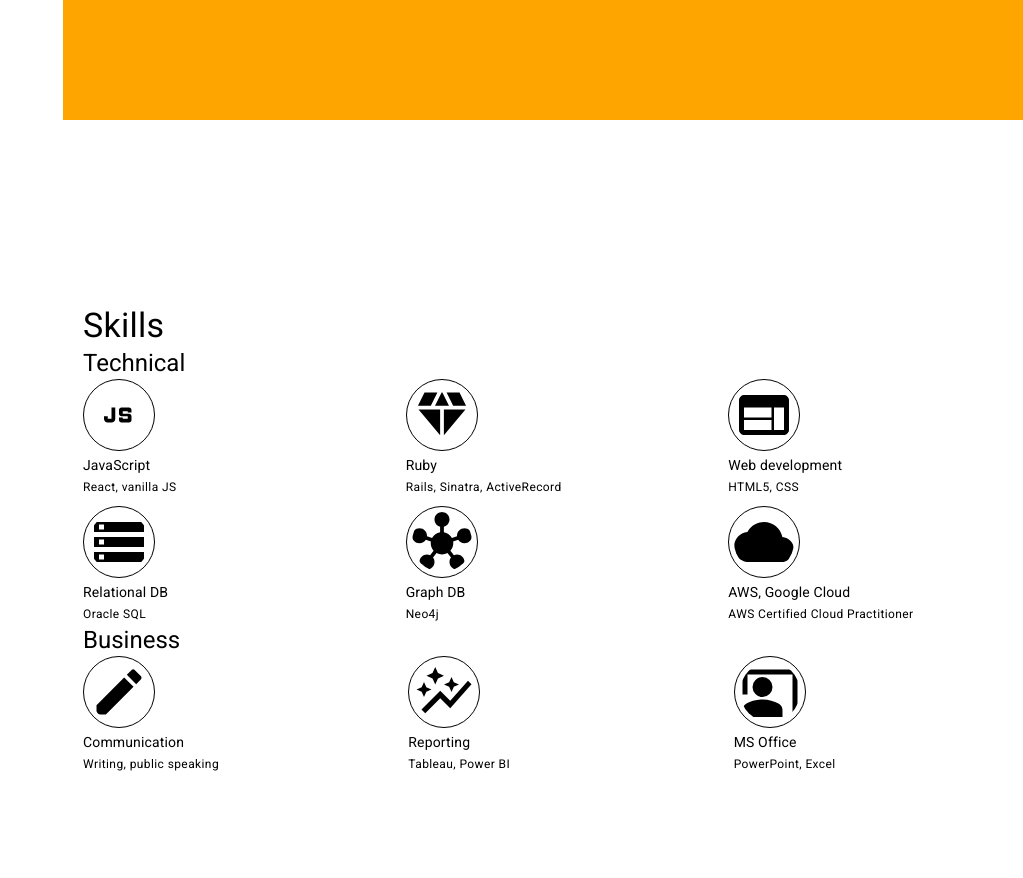
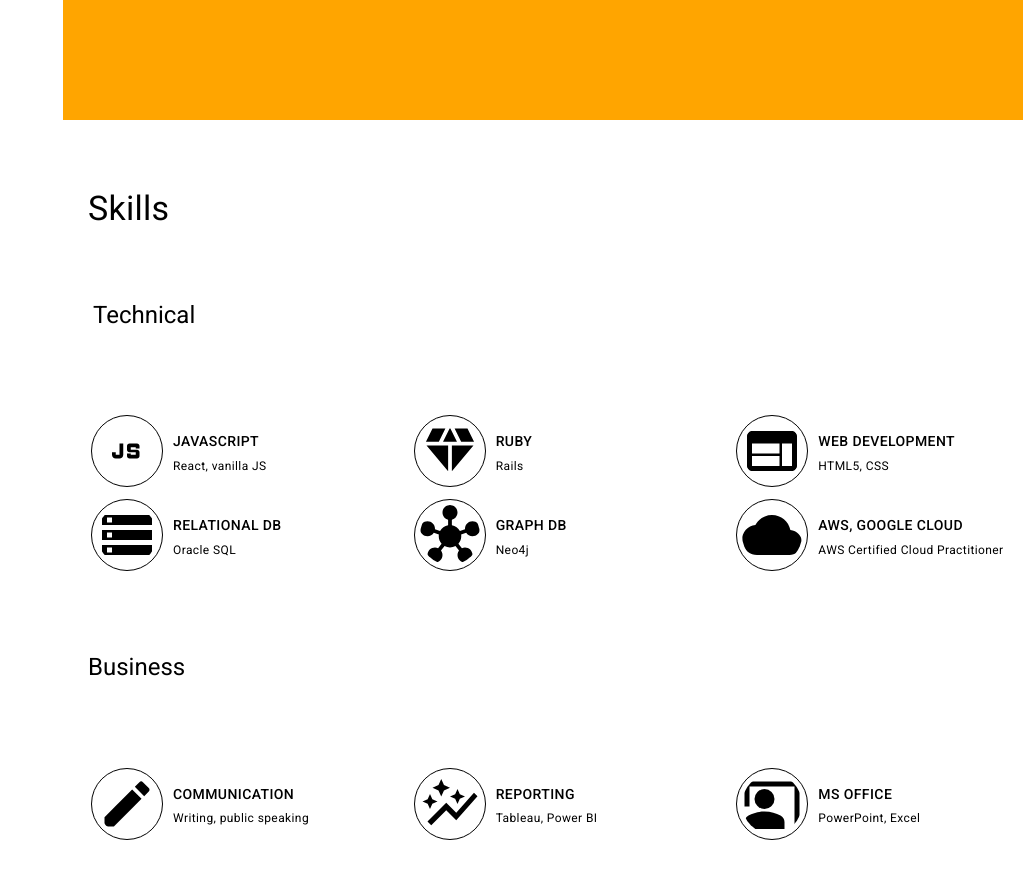
Before and after one commit to d-kilc/d-kilcullen, a React (Create React App) app: page / in a window 1280 px wide. Shown: the part 1480-2358 px from the top of the page, without its empty margins (257-1280 px from the left). Built offline with nearby package versions, Linux system fonts and the light colour scheme.

Commit message:
styling skills section for mobile

```diff
--- a/src/components/Bio.js
+++ b/src/components/Bio.js
@@ -10,8 +10,8 @@ export default function Bio() {
             justifyContent: 'center',
             alignItems: 'center',
             flexGrow: 1,
-            width: { sm: '100%' },
-            height: { sm: '100vh'},
+            width: { xs: '100%' },
+            height: { xs: '100vh'},
             m: 0,
         }}>
             <Toolbar />
--- a/src/components/ContentContainer.js
+++ b/src/components/ContentContainer.js
@@ -63,7 +63,6 @@ export default function Nav() {
                             alt="Daniel Kilcullen"
                             src={avi}
                             sx={{ width: 150, height: 150, margin: 2 }}
-
                         />
                     </div>
                     <div>
@@ -155,9 +154,8 @@ export default function Nav() {
                 ml: { sm: `${drawerWidth}px` },
                 backgroundColor: theme.palette.background.paper
             }}>
-            <Toolbar>
+            <Toolbar sx= {{ display: {xs: "flex", sm: 'none'} }}>
                 <IconButton
-                // color="inherit"
                     aria-label="open drawer"
                     edge="start"
                     onClick={handleDrawerToggle}
@@ -165,7 +163,9 @@ export default function Nav() {
                     >
                     <MenuIcon />
                 </IconButton>
-            <Typography variant="h6" noWrap component="div">
+                <Typography variant="h6" noWrap component="div"
+                    sx={{color: theme.palette.text.base }}
+                >
                     Daniel Kilcullen
                 </Typography>
             </Toolbar>
--- a/src/components/Skills.js
+++ b/src/components/Skills.js
@@ -20,80 +20,108 @@ export default function Skills() {
         <ThemeProvider theme={theme}>
             {/* <div style={{ width: '100%', height: "100vh", margin: '20px 20px' }}> */}
             <Box
-                display="flex"  flexDirection="column"
-                width='100%' height='100vh'
-                margin="20px 20px"
+                display="flex"  flexDirection="column" width='100%'
+                sx= {{ height: { xs: '100vh', sm: '100vh'} }}
+                // padding="10px 10px"
                 // bgcolor="lightgreen"
                 // alignItems="center"
-                justifyContent="center"
+                justifyContent="space-evenly"
             >
-                <Typography variant="h4">Skills</Typography>
-                {/* <Grid sx={{
-                    display: 'grid',
-                    gridTemplateColumns: {sm: 'repeat(3, 1fr)'},
-                    bgcolor: (theme) =>
-                        theme.palette.mode === 'dark' ? '#101010' : 'grey.100',
-                    color: (theme) =>
-                        theme.palette.mode === 'dark' ? 'grey.300' : 'grey.800',
-                    border: '1px solid',
-                    borderColor: (theme) =>
-                        theme.palette.mode === 'dark' ? 'grey.800' : 'grey.300',
-                    p: 1,
-                    fontSize: '0.875rem',
-                    fontWeight: '700',
-                    height:  '100vh',
-                    width: `100%`,
-                    align: 'center'
-                }}>  */}
-                <Typography variant="h5">Technical</Typography>
-                <Grid container spacing={1}>
-                    <Grid item xs={6} md={4}>
-                        <JavascriptIcon sx={{border: '1px solid', borderRadius: '50%', padding: '5px', fontSize: 60, margin: 'auto'}}/>
-                        <Typography variant="body2">JavaScript</Typography>
+                <Typography variant="h4" sx= {{ margin: '0 0 0 25px' }}>Skills</Typography>
+                <Typography variant="h5" m={1} sx= {{ margin: '0 0 0 30px' }}>Technical</Typography>
+                <Grid container spacing={1} m={1} sx= {{ marginLeft: {xs: '20%', md: '20px'} }}>
+                    <Grid item xs={12} md={6} lg={4} display="flex">
+                        <Box margin="auto 0">
+                            <JavascriptIcon sx={{border: '1px solid', borderRadius: '50%', padding: '5px', fontSize: {xs: 40, md: 60}}}/>
+                        </Box>
+                        <Box margin="auto auto auto 10px">
+                            <Typography variant="button">JavaScript</Typography>
+                            <br/>
                             <Typography variant="caption">React, vanilla JS</Typography>
+                        </Box>
                     </Grid>
-                    <Grid item xs={6} md={4}>
-                        <DiamondIcon sx={{border: '1px solid', borderRadius: '50%', padding: '5px', fontSize: 60}}/>
-                        <Typography variant="body2">Ruby</Typography>
-                        <Typography variant="caption">Rails, Sinatra, ActiveRecord</Typography>
+                    <Grid item xs={12} md={6} lg={4} display="flex">
+                        <Box margin="auto 0">
+                            <DiamondIcon sx={{border: '1px solid', borderRadius: '50%', padding: '5px', fontSize: {xs: 40, md: 60}}}/>
+                        </Box>
+                        <Box margin="auto auto auto 10px">
+                            <Typography variant="button">Ruby</Typography>
+                            <br/>
+                            <Typography variant="caption">Rails</Typography>
+                        </Box>
                     </Grid>
-                    <Grid item xs={6} md={4}>
-                        <WebIcon sx={{border: '1px solid', borderRadius: '50%', padding: '5px', fontSize: 60}}/>
-                        <Typography variant="body2">Web development</Typography>
+                    <Grid item xs={12} md={6} lg={4} display="flex">
+                        <Box margin="auto 0">
+                            <WebIcon sx={{border: '1px solid', borderRadius: '50%', padding: '5px', fontSize: {xs: 40, md: 60}}}/>
+                        </Box>
+                        <Box margin="auto auto auto 10px">
+                            <Typography variant="button">Web development</Typography>
+                            <br/>
                             <Typography variant="caption">HTML5, CSS</Typography>
+                        </Box>
                     </Grid>
-                    <Grid item xs={6} md={4}>
-                        <StorageIcon sx={{border: '1px solid', borderRadius: '50%', padding: '5px', fontSize: 60}}/>
-                        <Typography variant="body2">Relational DB</Typography>
+                    <Grid item xs={12} md={6} lg={4} display="flex">
+                        <Box margin="auto 0">
+                            <StorageIcon sx={{border: '1px solid', borderRadius: '50%', padding: '5px', fontSize: {xs: 40, md: 60}}}/>
+                        </Box>
+                        <Box margin="auto auto auto 10px">
+                            <Typography variant="button">Relational DB</Typography>
+                            <br/>
                             <Typography variant="caption">Oracle SQL</Typography>
+                        </Box>
                     </Grid>
-                    <Grid item xs={6} md={4}>
-                        <HubIcon sx={{border: '1px solid', borderRadius: '50%', padding: '5px', fontSize: 60}}/>
-                        <Typography variant="body2">Graph DB</Typography>
+                    <Grid item xs={12} md={6} lg={4} display="flex">
+                        <Box margin="auto 0">
+                            <HubIcon sx={{border: '1px solid', borderRadius: '50%', padding: '5px', fontSize: {xs: 40, md: 60}}}/>
+                        </Box>
+                        <Box margin="auto auto auto 10px">
+                            <Typography variant="button">Graph DB</Typography>
+                            <br/>
                             <Typography variant="caption">Neo4j</Typography>
+                        </Box>
                     </Grid>
-                    <Grid item xs={6} md={4}>
-                        <CloudIcon sx={{border: '1px solid', borderRadius: '50%', padding: '5px', fontSize: 60}}/>
-                        <Typography variant="body2">AWS, Google Cloud</Typography>
+                    <Grid item xs={12} md={6} lg={4} display="flex">
+                        <Box margin="auto 0">
+                            <CloudIcon sx={{border: '1px solid', borderRadius: '50%', padding: '5px', fontSize: {xs: 40, md: 60}}}/>
+                        </Box>
+                        <Box margin="auto auto auto 10px">
+                            <Typography variant="button">AWS, Google Cloud</Typography>
+                            <br/>
                             <Typography variant="caption">AWS Certified Cloud Practitioner</Typography>
+                        </Box>
                     </Grid>
                 </Grid>
-                <Typography variant="h5">Business</Typography>
-                <Grid container spacing={2}>
-                    <Grid item xs={6} md={4}>
-                        <CreateIcon sx={{border: '1px solid', borderRadius: '50%', padding: '5px', fontSize: 60}}/>
-                        <Typography variant="body2">Communication</Typography>
+                <Typography variant="h5" m={1} sx= {{ margin: '0 0 0 25px' }}>Business</Typography>
+                <Grid container spacing={1} m={1} sx={{ marginLeft: {xs: '20%', md: '20px'} }}>
+                    <Grid item xs={12} md={6} lg={4} display="flex">
+                        <Box margin="auto 0">
+                            <CreateIcon sx={{border: '1px solid', borderRadius: '50%', padding: '5px', fontSize: {xs: 40, md: 60}}}/>
+                        </Box>
+                        <Box margin="auto auto auto 10px">
+                            <Typography variant="button">Communication</Typography>
+                            <br/>
                             <Typography variant="caption">Writing, public speaking</Typography>
+                        </Box>
                     </Grid>
-                    <Grid item xs={6} md={4}>
-                        <AutoGraphIcon sx={{border: '1px solid', borderRadius: '50%', padding: '5px', fontSize: 60}}/>
-                        <Typography variant="body2">Reporting</Typography>
+                    <Grid item xs={12} md={6} lg={4} display="flex">
+                        <Box margin="auto 0">
+                            <AutoGraphIcon sx={{border: '1px solid', borderRadius: '50%', padding: '5px', fontSize: {xs: 40, md: 60}}}/>
+                        </Box>
+                        <Box margin="auto auto auto 10px">
+                            <Typography variant="button">Reporting</Typography>
+                            <br/>
                             <Typography variant="caption">Tableau, Power BI</Typography>
+                        </Box>
                     </Grid>
-                    <Grid item xs={6} md={4}>
-                        <CoPresentIcon sx={{border: '1px solid', borderRadius: '50%', padding: '5px', fontSize: 60}}/>
-                        <Typography variant="body2">MS Office</Typography>
+                    <Grid item xs={12} md={6} lg={4} display="flex">
+                        <Box margin="auto 0">
+                            <CoPresentIcon sx={{border: '1px solid', borderRadius: '50%', padding: '5px', fontSize: {xs: 40, md: 60}}}/>
+                        </Box>
+                        <Box margin="auto auto auto 10px">
+                            <Typography variant="button">MS Office</Typography>
+                            <br/>
                             <Typography variant="caption">PowerPoint, Excel</Typography>
+                        </Box>
                     </Grid>
 
                 </Grid>
```
Lines whose indentation alone changed are shown as unchanged.
